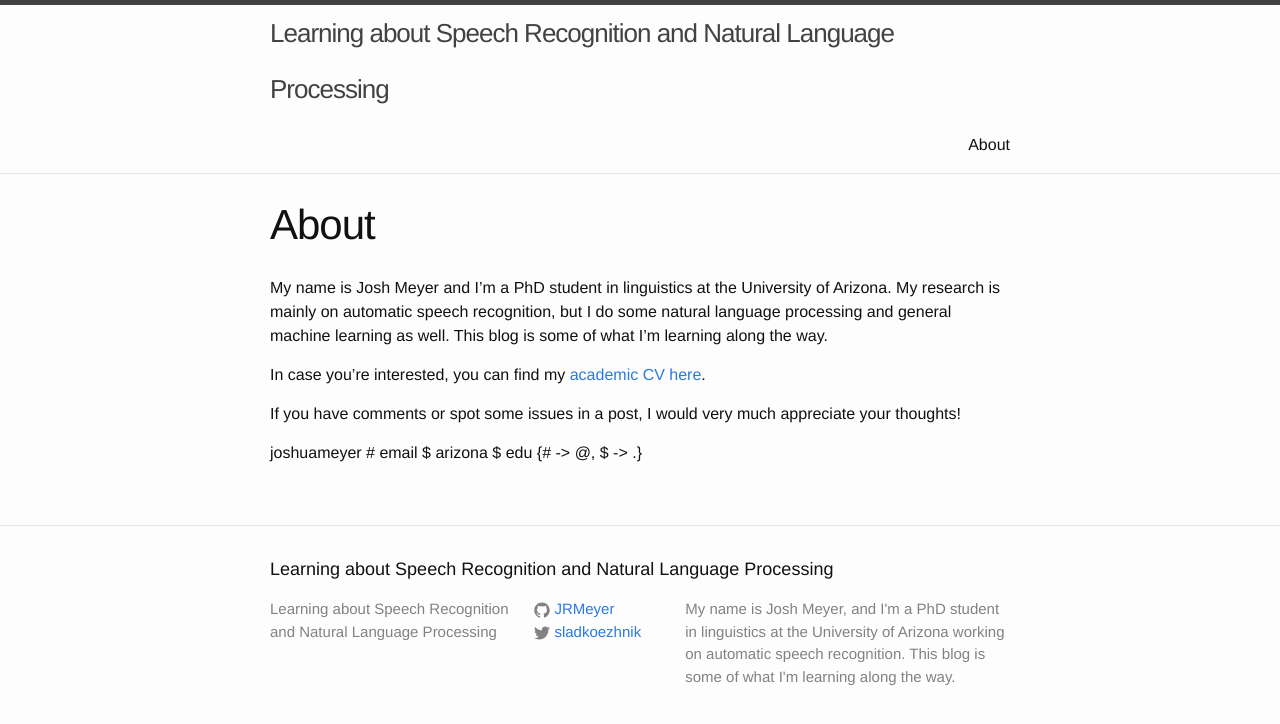
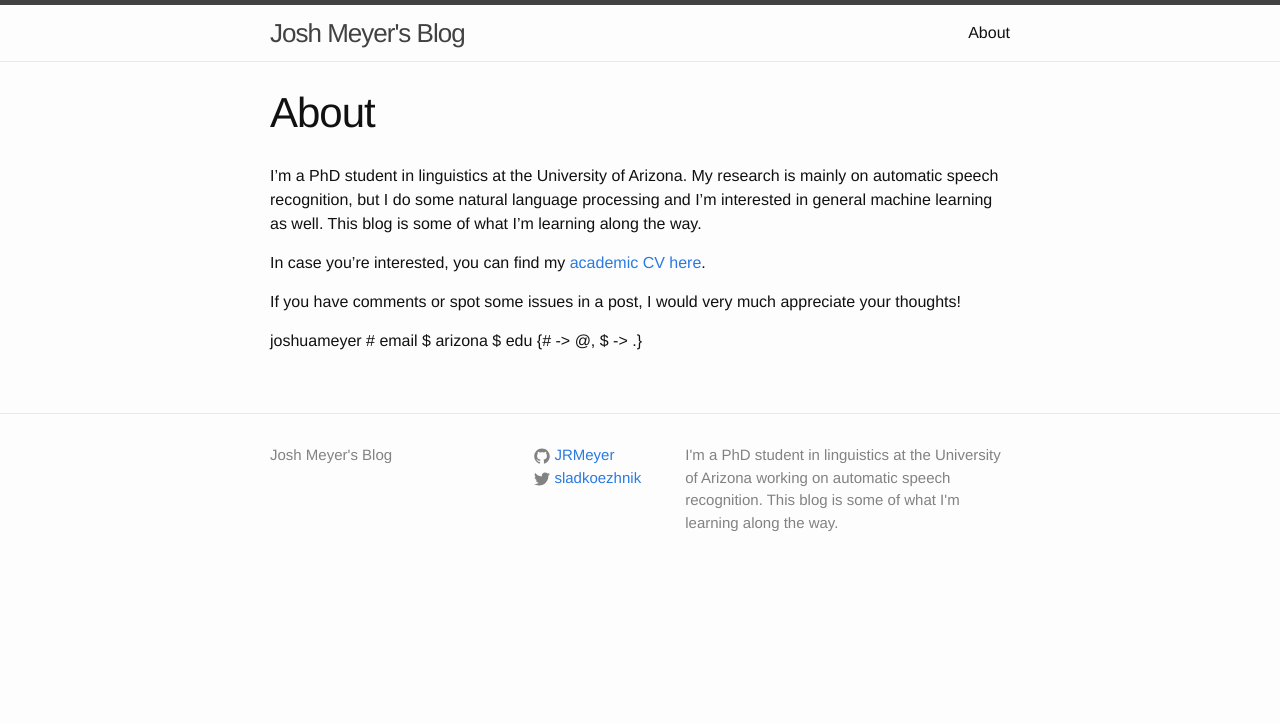
Before and after one commit to JRMeyer/jrmeyer.github.io, a Jekyll site: the page built from about.md, in a window 1280 px wide. Shown: the top 724 px of the page. Built offline with Jekyll 4.4.1, drawn with Linux system fonts in a browser that asks for light colours.

Commit message:
changed title and adjusted footer and about me

```diff
--- a/_config.yml
+++ b/_config.yml
@@ -6,8 +6,8 @@
 # 'jekyll serve'. If you change this file, please restart the server process.
 
 # Site settings
-title: Learning about Speech Recognition and Natural Language Processing
-description: My name is Josh Meyer, and I'm a PhD student in linguistics at the University of Arizona working on automatic speech recognition. This blog is some of what I'm learning along the way.
+title: Josh Meyer's Blog
+description: I'm a PhD student in linguistics at the University of Arizona working on automatic speech recognition. This blog is some of what I'm learning along the way.
 
 twitter_username: sladkoezhnik
 github_username: JRMeyer
@@ -17,8 +17,3 @@ markdown: kramdown
 
 # syntax highlighter
 highlighter: rouge
-
-gems: [jekyll-mermaid]
-
-mermaid:
-  src: '/js/mermaid.full.min.js'
--- a/_includes/footer.html
+++ b/_includes/footer.html
@@ -2,7 +2,7 @@
 
   <div class="wrapper">
 
-    <h2 class="footer-heading">{{ site.title }}</h2>
+    <!--<h2 class="footer-heading">{{ site.title }}</h2>-->
 
     <div class="footer-col-wrapper">
       <div class="footer-col footer-col-1">
--- a/about.md
+++ b/about.md
@@ -4,7 +4,7 @@ title: About
 permalink: /about/
 ---
 
-My name is Josh Meyer and I'm a PhD student in linguistics at the University of Arizona. My research is mainly on automatic speech recognition, but I do some natural language processing and general machine learning as well. This blog is some of what I'm learning along the way.
+I'm a PhD student in linguistics at the University of Arizona. My research is mainly on automatic speech recognition, but I do some natural language processing and I'm interested in general machine learning as well. This blog is some of what I'm learning along the way.
 
 In case you're interested, you can find my [academic CV here]({{ site.url }}/misc/josh-meyer-cv.pdf).
 
```
